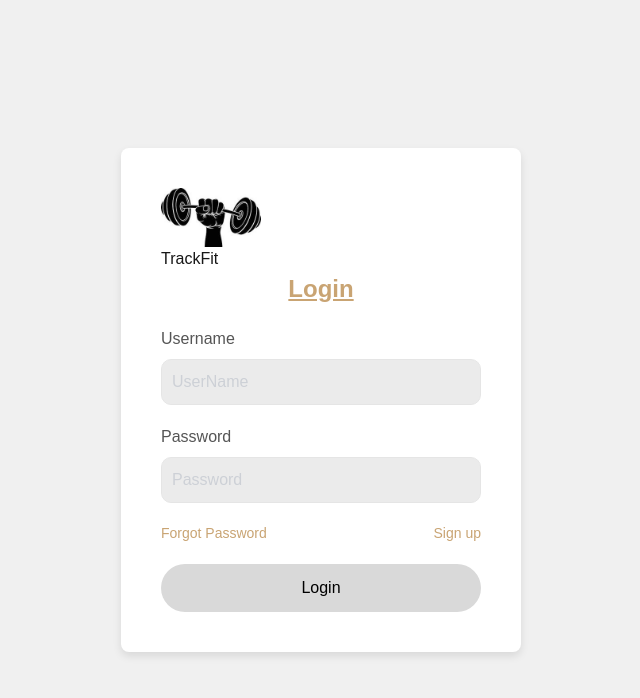
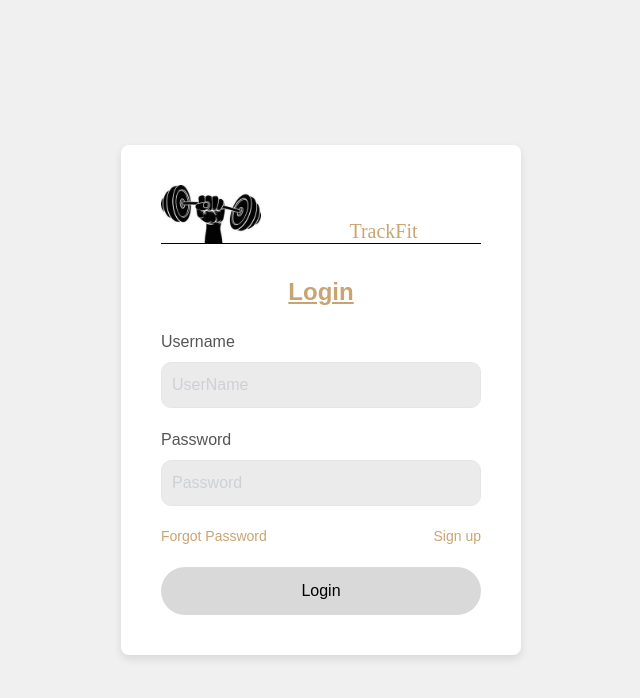
Before and after one commit to Pearlman11/WorkoutTracker, a Next.js app in the folder my-app/: page / in a window 1280 px wide. Shown: the top 698 px of the page, without its empty margins (319-959 px from the left). Built offline with nearby package versions, Linux system fonts and the light colour scheme.

Commit message:
Update LoginSignupForm.module.css
changed styling for the new logo and app name

```diff
--- a/my-app/src/app/components/LoginSignupForm.module.css
+++ b/my-app/src/app/components/LoginSignupForm.module.css
@@ -16,6 +16,35 @@
     width: 100%;
     max-width: 400px;
 }
+#logoNameContainer {
+    display: grid;
+    grid-template-columns: 2;
+    grid-template-rows: 1;
+    margin: auto;
+    gap: 25px;
+    border-bottom: 1px black solid;
+    margin-bottom: 30px;
+    margin-top: 0;
+
+}
+
+#logoNameContainer span{
+    grid-row-start: 1;
+    grid-column-start: 2;
+    grid-row-start: 1;
+    grid-column-start: 2;
+    margin-top: auto;
+    font: 20px black;
+    color: #C9A473
+
+
+}
+
+#logoNameContainer span{
+
+
+}
+
 
 #formTitle {
     font-size: 24px;
```
